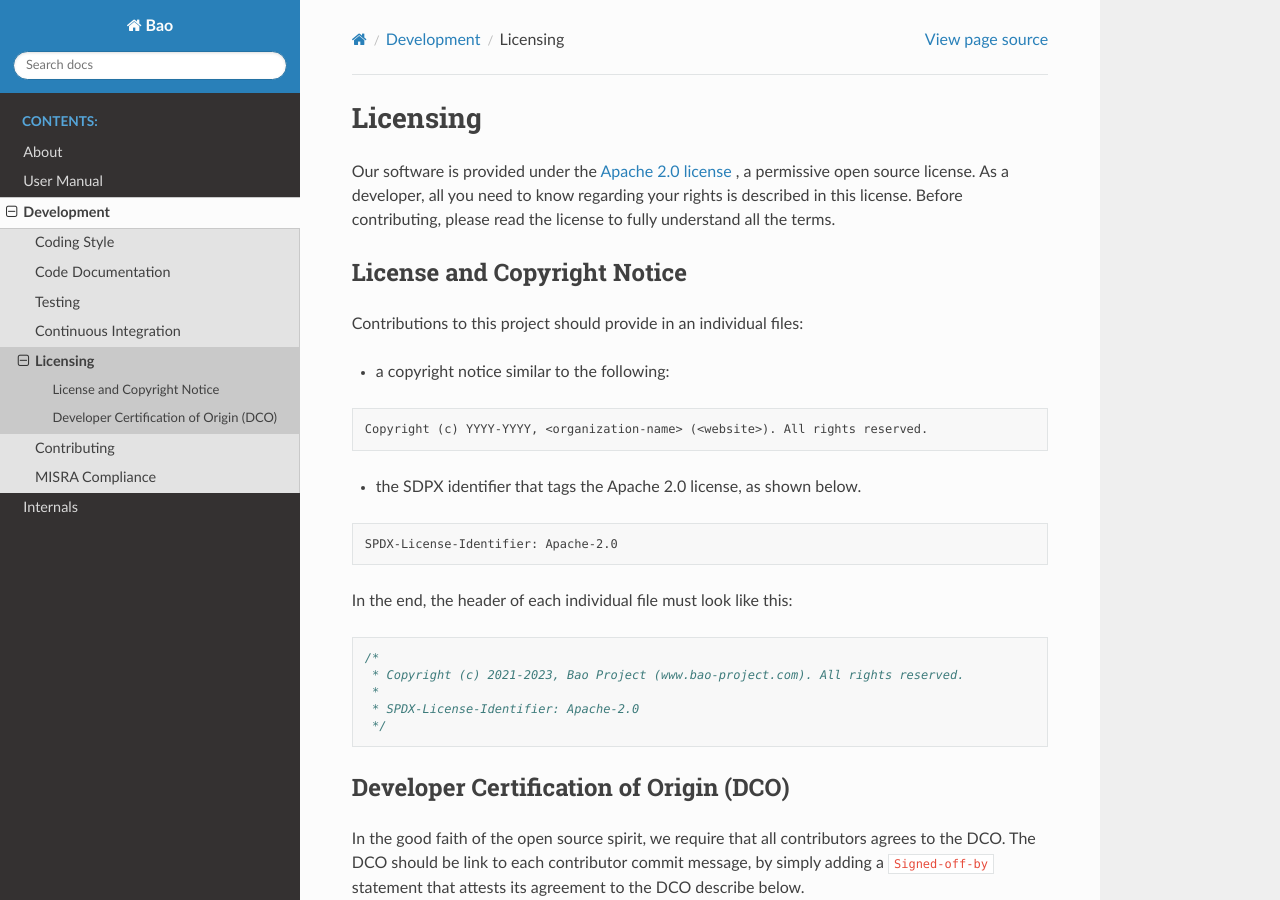
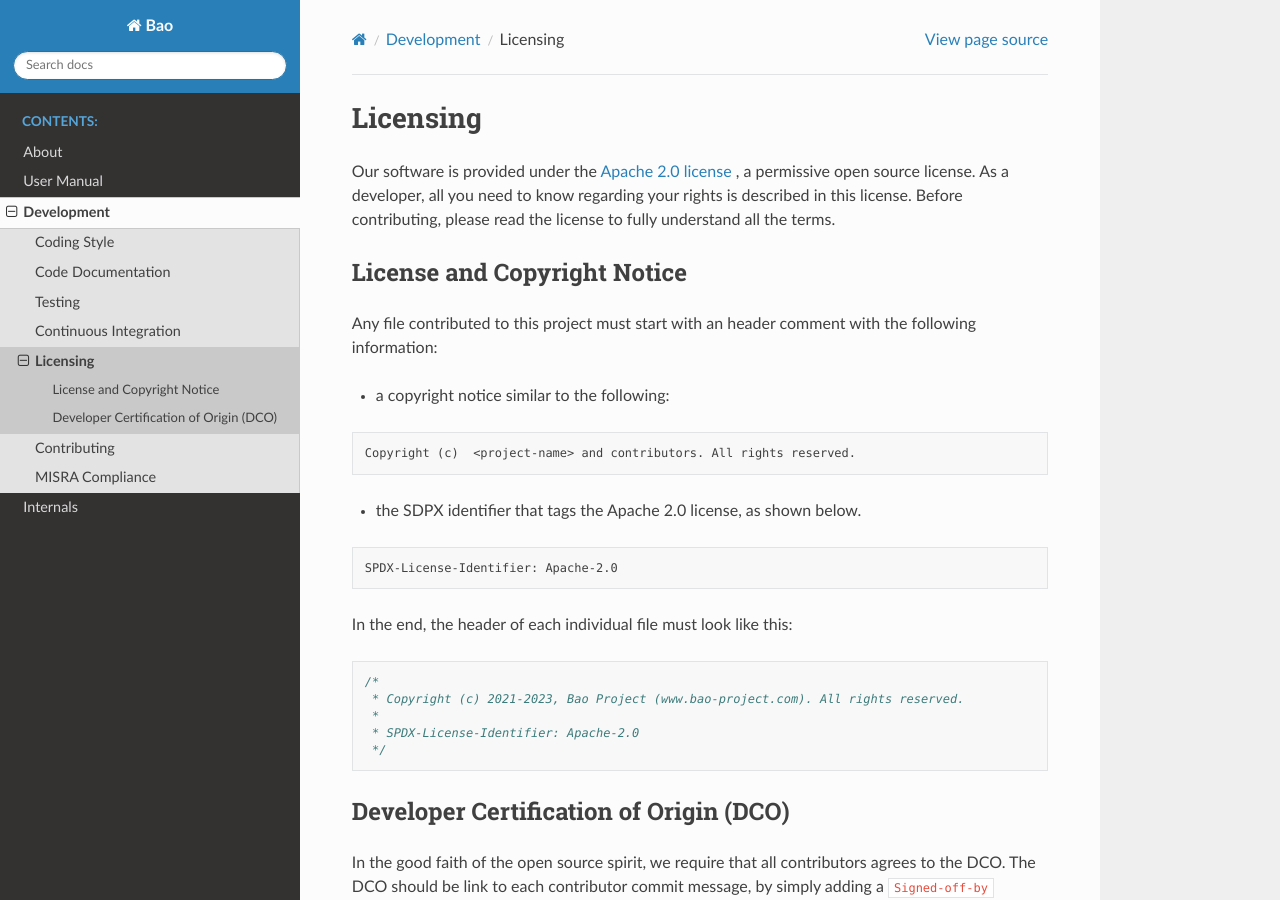
Before and after one commit to bao-project/bao-docs, a Sphinx documentation site: the page built from source/development/licensing.rst, in a window 1280 px wide and 900 px high. Built offline with Sphinx 7.4.7 and the Read the Docs theme 2.0.0, drawn with Linux system fonts in a browser that asks for light colours.

Commit message:
fix(doc): improve language and grammar
Co-authored-by: José Martins <josemartins90@gmail.com>
Signed-off-by: David Martins Cerdeira <davidmcerdeira@gmail.com>

Update source/development/licensing.rst

Co-authored-by: José Martins <josemartins90@gmail.com>
Signed-off-by: David Martins Cerdeira <davidmcerdeira@gmail.com>

```diff
--- a/source/development/licensing.rst
+++ b/source/development/licensing.rst
@@ -11,13 +11,13 @@ read the license to fully understand all the terms.
 License and Copyright Notice
 ----------------------------
 
-Contributions to this project should provide in an individual files:
+Any file contributed to this project must start with an header comment with the following information:
 
 * a copyright notice similar to the following:
 
 .. code-block:: none
 
-    Copyright (c) YYYY-YYYY, <organization-name> (<website>). All rights reserved.
+    Copyright (c)  <project-name> and contributors. All rights reserved.
 
 * the SDPX identifier that tags the Apache 2.0 license, as shown below.
 
```
